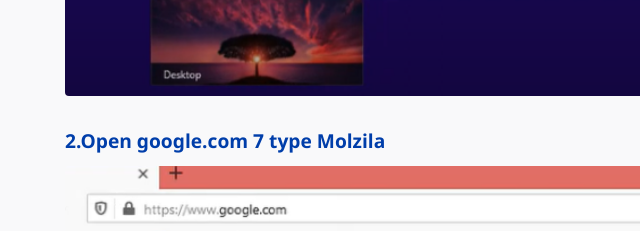
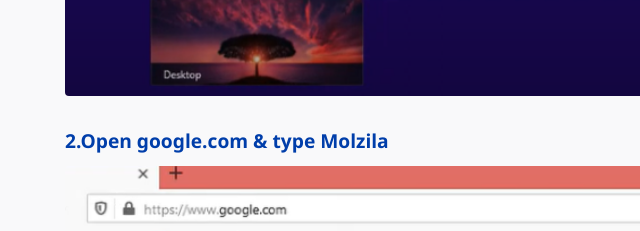
Before and after one commit to PokPanha/Mozilla, a plain HTML site: page index.html in a window 1280 px wide. Shown: the part 920-1151 px from the top of the page, 5-645 px from the left. Drawn offline with Linux system fonts and the light colour scheme.

Commit message:
Update index.html

```diff
--- a/index.html
+++ b/index.html
@@ -273,7 +273,7 @@
         </div>
 
         <div class="gallery-item">
-            <h2>2.Open google.com 7 type Molzila</h2>
+            <h2>2.Open google.com & type Molzila</h2>
             <img src="img2.png" alt="New image" class="gallery-img">
         </div>
 
```
